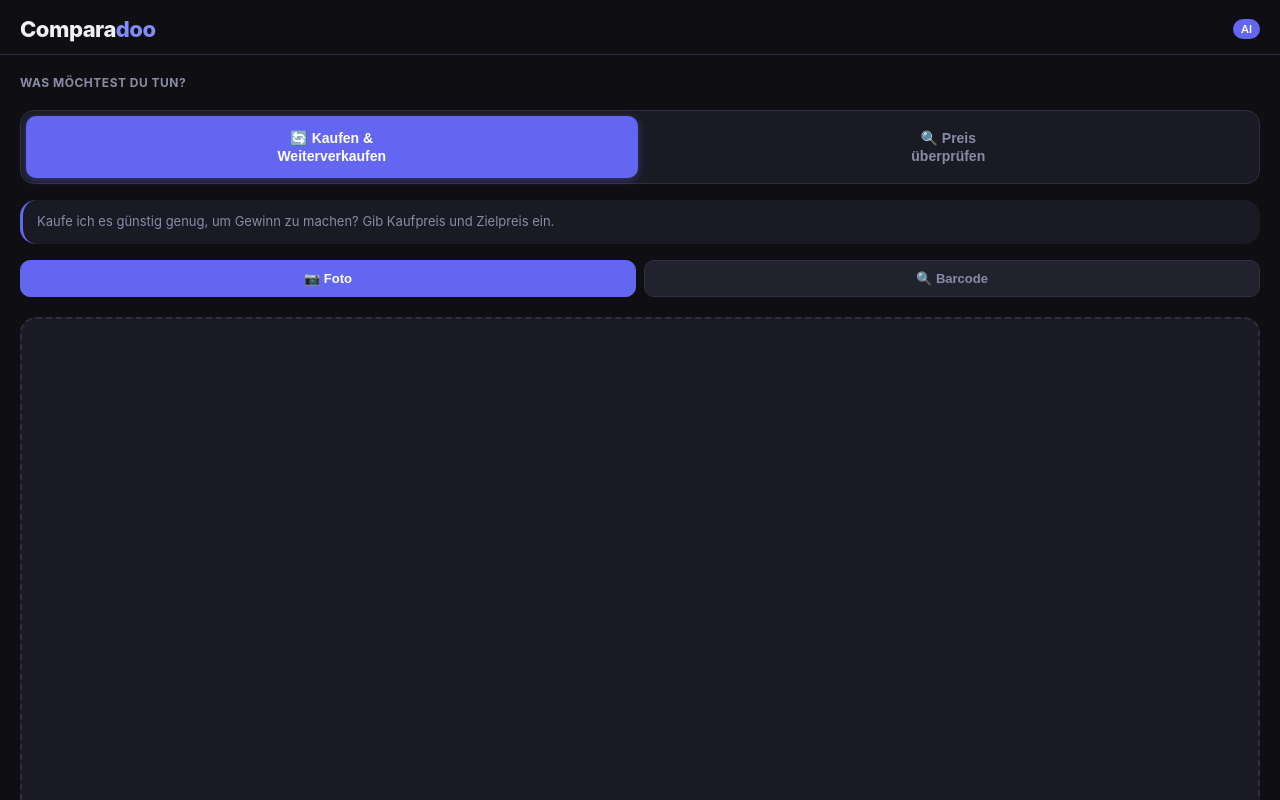
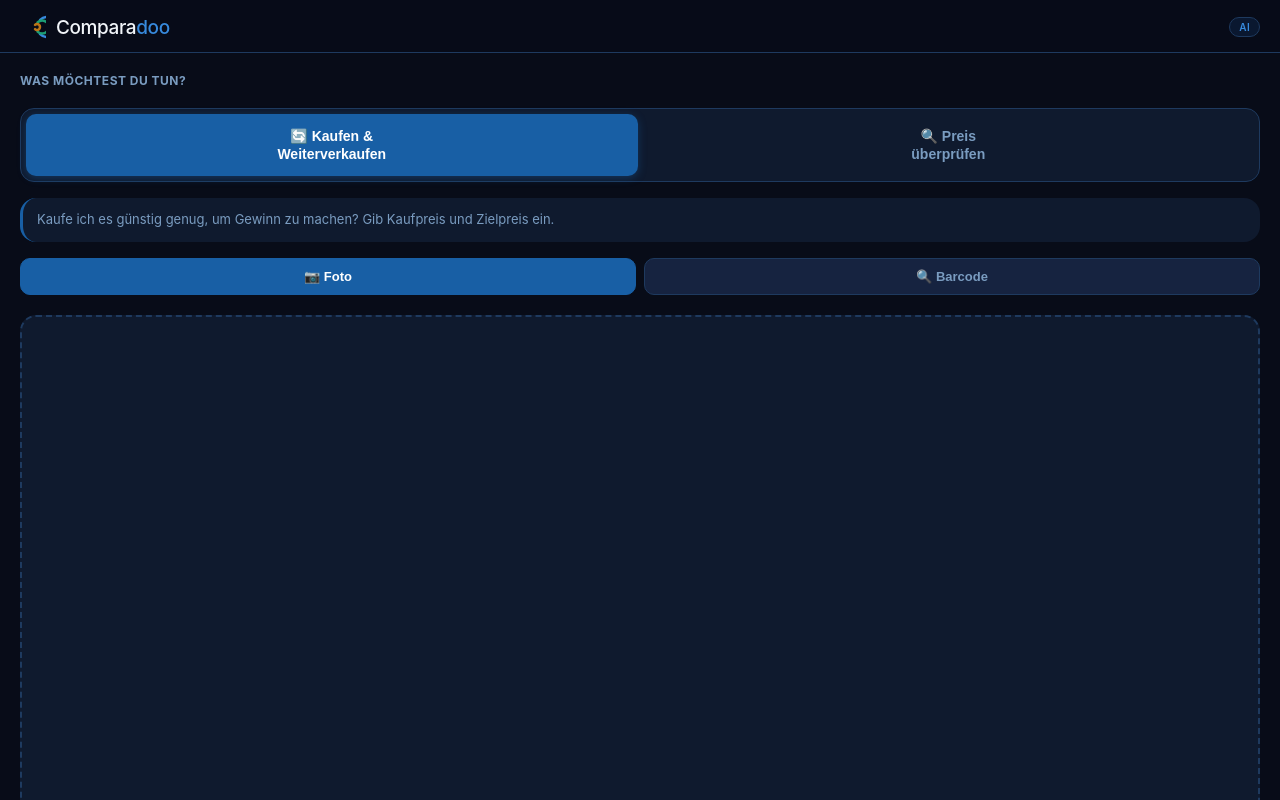
Before and after one commit to SilasRSpaar/AIResellcheck, a plain HTML site: page public/index.html in a window 1280 px wide. Drawn offline with Linux system fonts and the light colour scheme.

Commit message:
design: Comparadoo rebrand – navy palette, concentric rings logo, emerald/amber colors

```diff
--- a/public/index.html
+++ b/public/index.html
@@ -6,7 +6,7 @@
   <meta name="apple-mobile-web-app-capable" content="yes" />
   <meta name="apple-mobile-web-app-status-bar-style" content="black-translucent" />
   <meta name="apple-mobile-web-app-title" content="Comparadoo" />
-  <meta name="theme-color" content="#6366f1" />
+  <meta name="theme-color" content="#185FA5" />
   <title>Comparadoo</title>
   <link rel="manifest" href="/manifest.json" />
   <script src="https://unpkg.com/html5-qrcode@2.3.8/html5-qrcode.min.js"></script>
@@ -14,17 +14,17 @@
     *, *::before, *::after { box-sizing: border-box; margin: 0; padding: 0; }
 
     :root {
-      --bg: #0f0f13;
-      --surface: #1a1a24;
-      --surface2: #22222f;
-      --border: #2e2e42;
-      --accent: #6366f1;
-      --accent-light: #818cf8;
-      --green: #22c55e;
-      --red: #ef4444;
-      --yellow: #f59e0b;
-      --text: #f1f1f5;
-      --text-muted: #8b8ba7;
+      --bg: #080C18;
+      --surface: #0f1a2e;
+      --surface2: #162340;
+      --border: #1e3a5f;
+      --accent: #185FA5;
+      --accent-light: #378ADD;
+      --green: #1D9E75;
+      --red: #E24B4A;
+      --yellow: #BA7517;
+      --text: #f1f5f9;
+      --text-muted: #7a9cc0;
       --radius: 16px;
     }
 
@@ -41,17 +41,19 @@
 
     /* HEADER */
     header {
-      padding: 16px 20px 12px;
+      padding: 14px 20px 12px;
       display: flex; align-items: center; gap: 10px;
       border-bottom: 1px solid var(--border);
+      background: rgba(8,12,24,0.97);
     }
-    .logo { font-size: 22px; font-weight: 800; letter-spacing: -0.5px; }
+    .logo { font-size: 19px; font-weight: 500; letter-spacing: -0.4px; }
     .logo span { color: var(--accent-light); }
     /* Comparadoo branding */
     .badge {
-      margin-left: auto; font-size: 11px;
-      background: var(--accent); color: white;
-      padding: 3px 8px; border-radius: 20px; font-weight: 600;
+      margin-left: auto; font-size: 10px;
+      background: #0A1830; color: var(--accent-light);
+      padding: 3px 9px; border-radius: 20px; font-weight: 600;
+      border: 0.5px solid var(--border); letter-spacing: 0.3px;
     }
 
     /* MODE SWITCHER */
@@ -78,7 +80,7 @@
     }
     .mode-btn.active {
       background: var(--accent); color: white;
-      box-shadow: 0 2px 8px rgba(99,102,241,0.4);
+      box-shadow: 0 2px 8px rgba(24,95,165,0.4);
     }
 
     /* VIEWS */
@@ -184,9 +186,9 @@
       border-radius: var(--radius); padding: 18px;
       display: flex; align-items: center; gap: 14px;
     }
-    .verdict-card.go      { background: #052e16; border: 1px solid #166534; }
-    .verdict-card.caution { background: #2d1b06; border: 1px solid #92400e; }
-    .verdict-card.stop    { background: #1f0707; border: 1px solid #7f1d1d; }
+    .verdict-card.go      { background: #061f14; border: 1px solid #1D9E75; }
+    .verdict-card.caution { background: #1e1206; border: 1px solid #BA7517; }
+    .verdict-card.stop    { background: #1a0808; border: 1px solid #E24B4A; }
     .verdict-icon { font-size: 36px; flex-shrink: 0; }
     .verdict-title { font-size: 16px; font-weight: 700; margin-bottom: 3px; }
     .verdict-sub { font-size: 13px; color: var(--text-muted); line-height: 1.4; }
@@ -268,7 +270,7 @@
     }
     .cond-btn.active {
       border-color: var(--accent); color: white;
-      background: rgba(99,102,241,0.2);
+      background: rgba(24,95,165,0.25);
     }
 
     #fileInput { display: none; }
@@ -291,8 +293,8 @@
     .detail-input:focus { border-color: var(--accent); }
     .detail-input::placeholder { color: var(--text-muted); }
     .listing-source { font-size: 10px; font-weight: 700; border-radius: 4px; padding: 2px 6px; white-space: nowrap; flex-shrink: 0; }
-    .listing-source.src-ebay { background: #1a3a6b; color: #7ab3f5; }
-    .listing-source.src-vinted { background: #093b30; color: #34d399; }
+    .listing-source.src-ebay { background: #0a1e3d; color: #378ADD; }
+    .listing-source.src-vinted { background: #0a2e24; color: #1D9E75; }
     .listing-source.src-kleinanzeigen { background: #2d2006; color: #fbbf24; }
     .listing-source.src-ricardo { background: #3b0f0f; color: #f87171; }
     .listing-source.src-default { background: var(--border); color: var(--text-muted); }
@@ -314,6 +316,11 @@
 <body>
 <div id="app">
   <header>
+    <svg width="26" height="26" viewBox="0 0 36 36" fill="none" xmlns="http://www.w3.org/2000/svg" aria-hidden="true" style="flex-shrink:0;">
+      <path d="M 27.9 27.9 A 14 14 0 1 0 27.9 8.1" stroke="#378ADD" stroke-width="3.5" stroke-linecap="round"/>
+      <path d="M 24.36 24.36 A 9 9 0 1 0 24.36 11.64" stroke="#1D9E75" stroke-width="3.5" stroke-linecap="round"/>
+      <path d="M 20.83 20.83 A 4 4 0 1 0 20.83 15.17" stroke="#BA7517" stroke-width="3.5" stroke-linecap="round"/>
+    </svg>
     <div class="logo">Compara<span>doo</span></div>
     <div class="badge">AI</div>
   </header>
```
Also changed, not shown: public/manifest.json.
